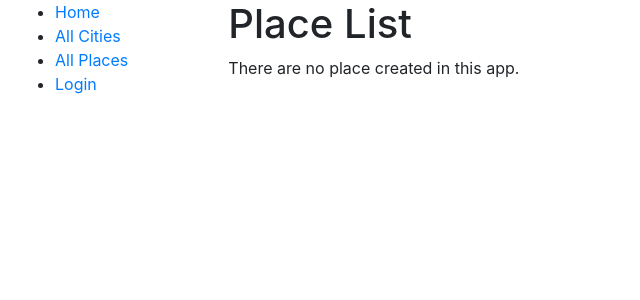
After one commit to Mithilesh-M/Place-Django-App, a Django app: page /placeapp/places/ in a window 1280 px wide. The commit adds this page. Shown: the top 300 px of the page, without its empty margins (0-640 px from the left). Run offline with Django 3.2, Linux system fonts and the light colour scheme; data that the repository does not hold is empty; parts of the project's set-up code (start-up, migrations or seed data) failed here and were passed over.

Commit message:
Add place list view in place app
Shows place list for place app

```diff
--- a/placeapp/templates/base_generic.html
+++ b/placeapp/templates/base_generic.html
@@ -17,7 +17,7 @@
         <ul class="sidebar-nav">
           <li><a href="{% url 'index' %}">Home</a></li>
           <li><a href="{% url 'cities' %}">All Cities</a></li>
-          <li><a href="">All Books</a></li>
+          <li><a href="{% url 'places' %}">All Places</a></li>
         {% if user.is_authenticated %}
             <li>User: {{ user.get_username }}</li>
             <li><a href="">Logout</a></li>
--- /dev/null
+++ b/placeapp/templates/placeapp/place_list.html
@@ -0,0 +1,16 @@
+{% extends "base_generic.html" %}
+
+{% block content %}
+  <h1>Place List</h1>
+  {% if place_list %}
+  <ul>
+    {% for place in place_list %}
+      <li>
+        <a href="">{{ place.name }}</a>
+      </li>
+    {% endfor %}
+  </ul>
+  {% else %}
+    <p>There are no place created in this app.</p>
+  {% endif %}
+{% endblock %}
--- a/placeapp/urls.py
+++ b/placeapp/urls.py
@@ -4,4 +4,5 @@ from . import views
 urlpatterns = [
     path('', views.index, name='index'),
     path('cities/', views.CityListView.as_view(), name='cities'),
+    path('places/', views.PlaceListView.as_view(), name='places'),
 ]
--- a/placeapp/views.py
+++ b/placeapp/views.py
@@ -20,3 +20,8 @@ def index(request):
 class CityListView(generic.ListView):
     model = City
     paginate_by = 10
+
+
+class PlaceListView(generic.ListView):
+    model = Place
+    paginate_by = 10
```
